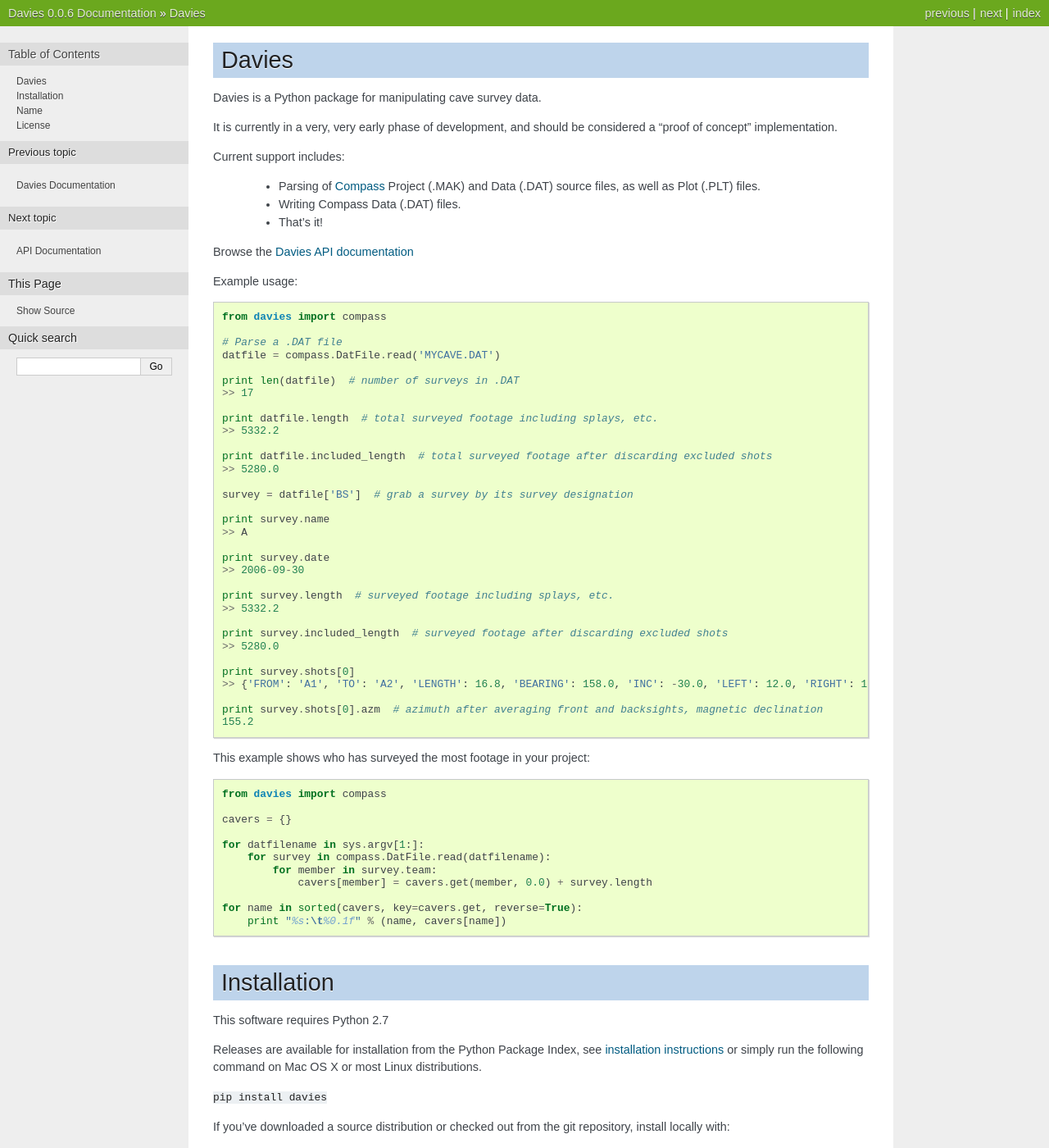
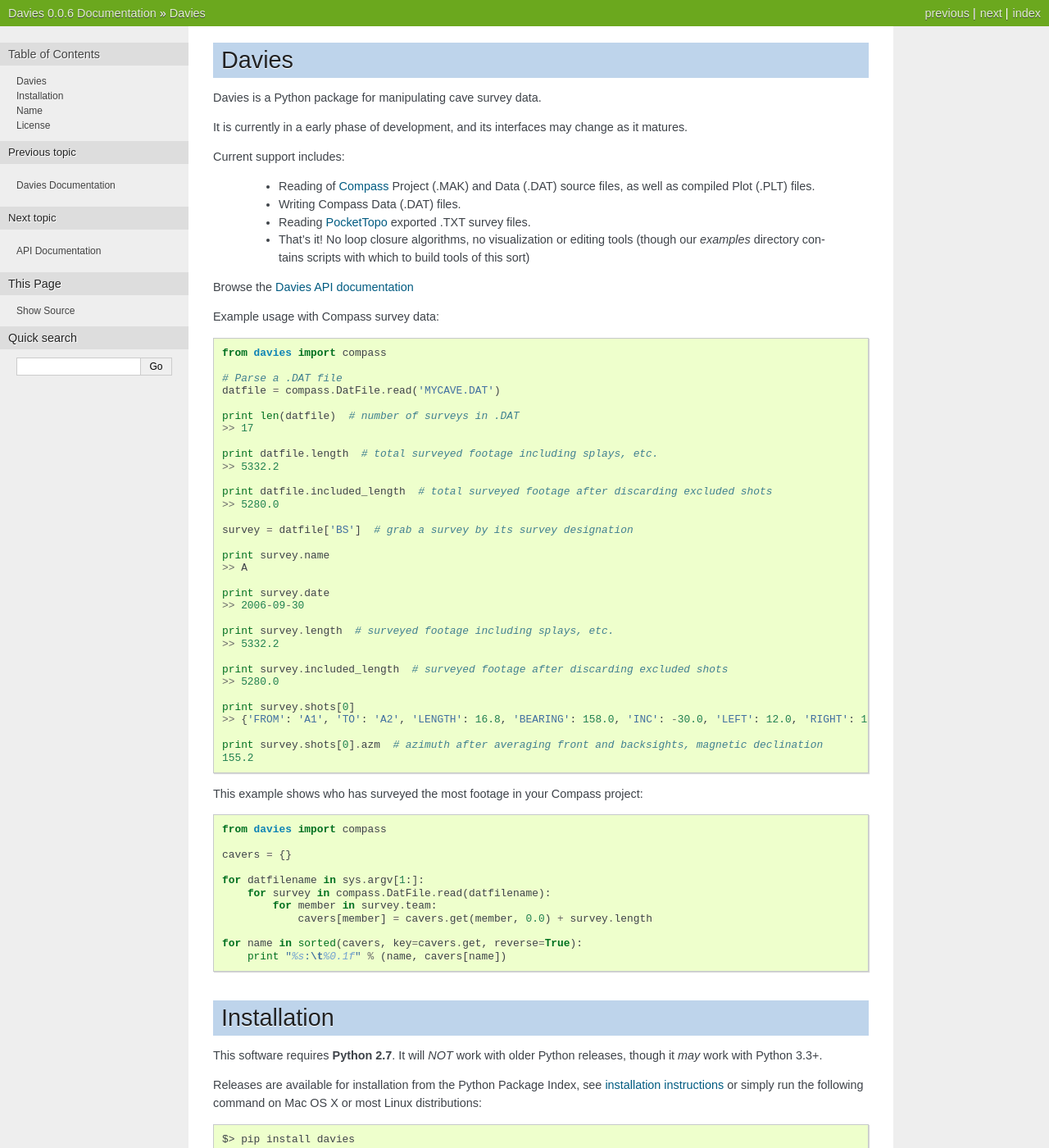
Before and after one commit to riggsd/davies, a Sphinx documentation site: the page built from docs/readme.rst, in a window 1280 px wide and 1400 px high. Shown: the whole window at 82% size. Built offline with Sphinx 7.4.7, drawn with Linux system fonts in a browser that asks for light colours; some of the changed text lies outside the part shown.

Commit message:
Cleanup and docs

```diff
--- a/README.rst
+++ b/README.rst
@@ -3,60 +3,63 @@ Davies
 
 Davies is a Python package for manipulating cave survey data.
 
-It is currently in a very, very early phase of development, and should be considered a "proof of concept" implementation.
+It is currently in a early phase of development, and its interfaces may change as it matures.
 
 
 Current support includes:
 
- - Parsing of `Compass <http://www.fountainware.com/compass/>`_ Project (.MAK) and Data (.DAT) source files, as well as
-   Plot (.PLT) files.
+ - Reading of `Compass <http://www.fountainware.com/compass/>`_ Project (.MAK) and Data (.DAT)
+   source files, as well as compiled Plot (.PLT) files.
 
  - Writing Compass Data (.DAT) files.
 
- - That's it!
+ - Reading `PocketTopo <http://paperless.bheeb.ch/>`_ exported .TXT survey files.
+
+ - That's it! No loop closure algorithms, no visualization or editing tools (though our `examples`
+   directory contains scripts with which to build tools of this sort)
 
 
 Browse the `Davies API documentation  <http://davies.readthedocs.org>`_
 
 
-Example usage::
+Example usage with Compass survey data::
 
-  from davies import compass
+    from davies import compass
 
-  # Parse a .DAT file
-  datfile = compass.DatFile.read('MYCAVE.DAT')
+    # Parse a .DAT file
+    datfile = compass.DatFile.read('MYCAVE.DAT')
 
-  print len(datfile)  # number of surveys in .DAT
-  >> 17
+    print len(datfile)  # number of surveys in .DAT
+    >> 17
 
-  print datfile.length  # total surveyed footage including splays, etc.
-  >> 5332.2
+    print datfile.length  # total surveyed footage including splays, etc.
+    >> 5332.2
 
-  print datfile.included_length  # total surveyed footage after discarding excluded shots
-  >> 5280.0
+    print datfile.included_length  # total surveyed footage after discarding excluded shots
+    >> 5280.0
 
-  survey = datfile['BS']  # grab a survey by its survey designation
+    survey = datfile['BS']  # grab a survey by its survey designation
 
-  print survey.name
-  >> A
+    print survey.name
+    >> A
 
-  print survey.date
-  >> 2006-09-30
+    print survey.date
+    >> 2006-09-30
 
-  print survey.length  # surveyed footage including splays, etc.
-  >> 5332.2
+    print survey.length  # surveyed footage including splays, etc.
+    >> 5332.2
 
-  print survey.included_length  # surveyed footage after discarding excluded shots
-  >> 5280.0
+    print survey.included_length  # surveyed footage after discarding excluded shots
+    >> 5280.0
 
-  print survey.shots[0]
-  >> {'FROM': 'A1', 'TO': 'A2', 'LENGTH': 16.8, 'BEARING': 158.0, 'INC': -30.0, 'LEFT': 12.0, 'RIGHT': 15.0, 'UP': 15.0, 'DOWN': 20.0 }
+    print survey.shots[0]
+    >> {'FROM': 'A1', 'TO': 'A2', 'LENGTH': 16.8, 'BEARING': 158.0, 'INC': -30.0, 'LEFT': 12.0, 'RIGHT': 15.0, 'UP': 15.0, 'DOWN': 20.0}
 
-  print survey.shots[0].azm  # azimuth after averaging front and backsights, magnetic declination
-  155.2
+    print survey.shots[0].azm  # azimuth after averaging front and backsights, magnetic declination
+    155.2
 
 
-This example shows who has surveyed the most footage in your project::
+This example shows who has surveyed the most footage in your Compass project::
 
     from davies import compass
 
@@ -75,17 +78,17 @@ This example shows who has surveyed the most footage in your project::
 Installation
 ------------
 
-This software requires Python 2.7
+This software requires **Python 2.7**. It will *NOT* work with older Python releases, though it *may* work with Python 3.3+.
 
 Releases are available for installation from the Python Package Index, see
 `installation instructions <https://wiki.python.org/moin/CheeseShopTutorial#Installing_Distributions>`_ or simply run
-the following command on Mac OS X or most Linux distributions.
+the following command on Mac OS X or most Linux distributions::
 
-``pip install davies``
+    $> pip install davies
 
-If you've downloaded a source distribution or checked out from the git repository, install locally with:
+If you've downloaded a source distribution or checked out from the git repository, install locally with::
 
-``python setup.py install``
+    $> python setup.py install
 
 
 Name
```
Also changed, not shown: other parts of README.rst (+2 -1 lines), docs/api.rst (+14 -0 lines), 1 other file.
